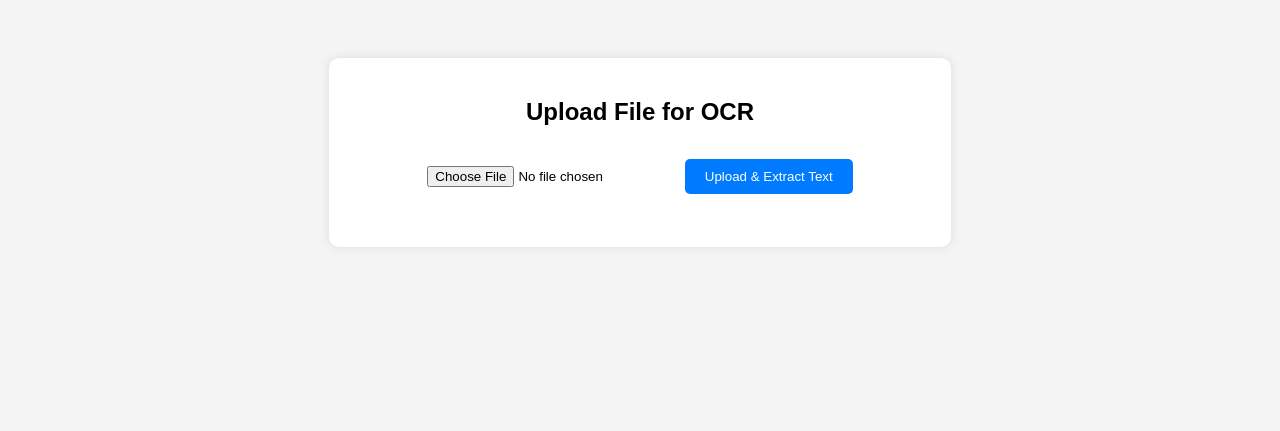
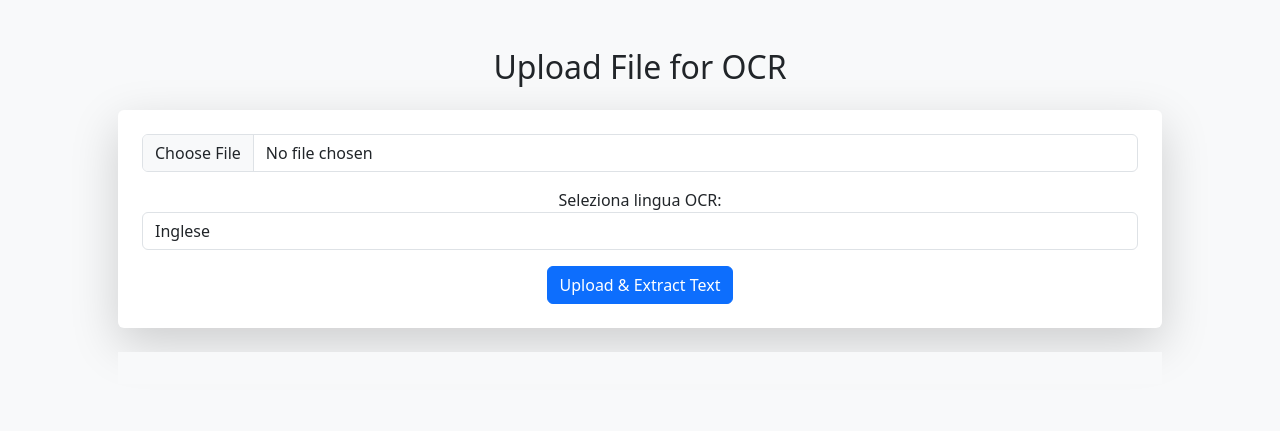
Before and after one commit to yeick010/AI-Document-Extractor, a Flask app: page / in a window 1280 px wide. Shown: the top 431 px of the page. Run offline with Flask 3, Linux system fonts and the light colour scheme.

Commit message:
Updated app.py and index.html with logging, multi-language support, export, and UI improvements

```diff
--- a/app.py
+++ b/app.py
@@ -1,87 +1,100 @@
 import cv2
 import pytesseract
 import pandas as pd
-import PyMuPDF as fitz  # Correzione del modulo PyMuPDF
+import PyMuPDF as fitz
 import json
 import os
-from flask import Flask, request, render_template, jsonify
+import logging
+from flask import Flask, request, render_template, jsonify, send_file
+from fpdf import FPDF
 
-# Configurazione percorso Tesseract (da installare separatamente)
-# pytesseract.pytesseract.tesseract_cmd = r'C:\Program Files\Tesseract-OCR\tesseract.exe'  # Windows
+# Configura il logging
+logging.basicConfig(filename="ocr_tool.log", level=logging.INFO, format="%(asctime)s - %(levelname)s - %(message)s")
 
 app = Flask(__name__)
 
-# Creazione della cartella templates se non esiste
-if not os.path.exists("templates"):
-    os.makedirs("templates")
+# Creazione delle cartelle necessarie
+os.makedirs("templates", exist_ok=True)
+os.makedirs("uploads", exist_ok=True)
+os.makedirs("outputs", exist_ok=True)
 
-
-
+# Funzione per pre-processare l'immagine
 def preprocess_image(image_path):
-    """Pre-processa l'immagine per migliorare l'OCR"""
     image = cv2.imread(image_path)
     gray = cv2.cvtColor(image, cv2.COLOR_BGR2GRAY)
     blurred = cv2.GaussianBlur(gray, (5, 5), 0)
     _, thresh = cv2.threshold(blurred, 150, 255, cv2.THRESH_BINARY + cv2.THRESH_OTSU)
     return thresh
 
-def extract_text_from_image(image_path):
-    """Estrae il testo da un'immagine con Tesseract OCR"""
+# Funzione per estrarre il testo da un'immagine
+def extract_text_from_image(image_path, language="eng"):
     processed_img = preprocess_image(image_path)
-    text = pytesseract.image_to_string(processed_img, lang='eng')  # Modifica la lingua se necessario
+    text = pytesseract.image_to_string(processed_img, lang=language)
     return text.strip()
 
+# Funzione per estrarre il testo da un PDF
 def extract_text_from_pdf(pdf_path):
-    """Estrae il testo da un PDF"""
     doc = fitz.open(pdf_path)
     text = ""
     for page in doc:
         text += page.get_text("text") + "\n"
     return text.strip()
 
-def save_output(text, output_path, output_format="json"):
-    """Salva l'output estratto in JSON o CSV"""
-    data = {"extracted_text": text}
-
-    if output_format == "json":
-        with open(output_path, "w", encoding="utf-8") as f:
-            json.dump(data, f, ensure_ascii=False, indent=4)
-    elif output_format == "csv":
-        df = pd.DataFrame([text], columns=["Extracted_Text"])
-        df.to_csv(output_path, index=False, encoding="utf-8")
-    print(f"Output salvato in {output_path}")
-
-def process_file(input_path):
-    """Gestisce l'estrazione OCR"""
+# Funzione per gestire l'estrazione OCR
+def process_file(input_path, language="eng"):
     ext = os.path.splitext(input_path)[-1].lower()
-
     if ext in ['.png', '.jpg', '.jpeg']:
-        return extract_text_from_image(input_path)
+        return extract_text_from_image(input_path, language)
     elif ext == '.pdf':
         return extract_text_from_pdf(input_path)
     else:
         return "Formato non supportato"
 
+# API per il caricamento e OCR
+@app.route('/upload', methods=['POST'])
+def upload_file():
+    try:
+        if 'file' not in request.files:
+            return jsonify({"error": "Nessun file caricato"}), 400
+        file = request.files['file']
+        if file.filename == '':
+            return jsonify({"error": "Nessun file selezionato"}), 400
+
+        file_path = os.path.join("uploads", file.filename)
+        file.save(file_path)
+        logging.info(f"File ricevuto: {file.filename}")
+
+        language = request.form.get("language", "eng")
+        extracted_text = process_file(file_path, language)
+        logging.info(f"Testo estratto: {extracted_text[:100]}")
+
+        return jsonify({"extracted_text": extracted_text})
+    except Exception as e:
+        logging.error(f"Errore: {str(e)}")
+        return jsonify({"error": "Errore durante l'elaborazione"}), 500
+
+# API per il download del testo elaborato
+@app.route('/download/<filename>/<format>')
+def download_file(filename, format):
+    text_path = f"outputs/{filename}.{format}"
+    extracted_text = process_file(f"uploads/{filename}")
+
+    if format == "txt":
+        with open(text_path, "w", encoding="utf-8") as f:
+            f.write(extracted_text)
+    elif format == "pdf":
+        pdf = FPDF()
+        pdf.add_page()
+        pdf.set_font("Arial", size=12)
+        pdf.multi_cell(190, 10, extracted_text)
+        pdf.output(text_path)
+
+    return send_file(text_path, as_attachment=True)
+
+# Homepage
 @app.route('/')
 def home():
     return render_template('index.html')
 
-@app.route('/upload', methods=['POST'])
-def upload_file():
-    if 'file' not in request.files:
-        return jsonify({"error": "Nessun file caricato"})
-    file = request.files['file']
-    if file.filename == '':
-        return jsonify({"error": "Nessun file selezionato"})
-
-    file_path = os.path.join("uploads", file.filename)
-    file.save(file_path)
-
-    extracted_text = process_file(file_path)
-
-    return jsonify({"extracted_text": extracted_text})
-
 if __name__ == '__main__':
-    if not os.path.exists("uploads"):
-        os.makedirs("uploads")
     app.run(debug=True)
--- a/templates/index.html
+++ b/templates/index.html
@@ -4,50 +4,35 @@
     <meta charset="UTF-8">
     <meta name="viewport" content="width=device-width, initial-scale=1.0">
     <title>OCR AI Tool</title>
-    <style>
-        body {
-            font-family: Arial, sans-serif;
-            text-align: center;
-            background-color: #f4f4f4;
-            padding: 50px;
-        }
-        .container {
-            background: white;
-            padding: 20px;
-            border-radius: 10px;
-            box-shadow: 0px 0px 10px rgba(0,0,0,0.1);
-            width: 50%;
-            margin: auto;
-        }
-        input[type='file'] {
-            margin: 20px 0;
-        }
-        button {
-            background-color: #007BFF;
-            color: white;
-            border: none;
-            padding: 10px 20px;
-            cursor: pointer;
-            border-radius: 5px;
-        }
-        button:hover {
-            background-color: #0056b3;
-        }
-        #result {
-            margin-top: 20px;
-            font-weight: bold;
-        }
-    </style>
+    <link rel="stylesheet" href="https://cdn.jsdelivr.net/npm/bootstrap@5.3.0/dist/css/bootstrap.min.css">
 </head>
-<body>
-    <div class="container">
-        <h2>Upload File for OCR</h2>
-        <form action="/upload" method="post" enctype="multipart/form-data">
-            <input type="file" name="file" accept=".png,.jpg,.jpeg,.pdf">
-            <button type="submit">Upload & Extract Text</button>
+<body class="bg-light">
+    <div class="container text-center p-5">
+        <h2 class="mb-4">Upload File for OCR</h2>
+        <form action="/upload" method="post" enctype="multipart/form-data" class="shadow-lg p-4 bg-white rounded">
+            <input type="file" name="file" class="form-control mb-3" accept=".png,.jpg,.jpeg,.pdf">
+
+            <label for="language">Seleziona lingua OCR:</label>
+            <select name="language" class="form-control mb-3">
+                <option value="eng">Inglese</option>
+                <option value="ita">Italiano</option>
+                <option value="spa">Spagnolo</option>
+                <option value="fra">Francese</option>
+                <option value="deu">Tedesco</option>
+            </select>
+
+            <button type="submit" class="btn btn-primary">Upload & Extract Text</button>
         </form>
-        <div id="result"></div>
+
+        <div id="result" class="mt-4 p-3 bg-light"></div>
+
+        <div id="download-options" class="mt-3" style="display: none;">
+            <h4>Scarica il testo estratto:</h4>
+            <a id="download-txt" class="btn btn-secondary" href="#">Scarica TXT</a>
+            <a id="download-pdf" class="btn btn-secondary" href="#">Scarica PDF</a>
+        </div>
     </div>
+
     <script>
         document.querySelector('form').onsubmit = async function(e) {
             e.preventDefault();
@@ -55,6 +40,12 @@
             let response = await fetch('/upload', { method: 'POST', body: formData });
             let result = await response.json();
             document.getElementById('result').innerText = result.extracted_text || result.error;
+
+            if (result.extracted_text) {
+                document.getElementById('download-options').style.display = 'block';
+                document.getElementById('download-txt').href = `/download/${formData.get("file").name}/txt`;
+                document.getElementById('download-pdf').href = `/download/${formData.get("file").name}/pdf`;
+            }
         };
     </script>
 </body>
```
